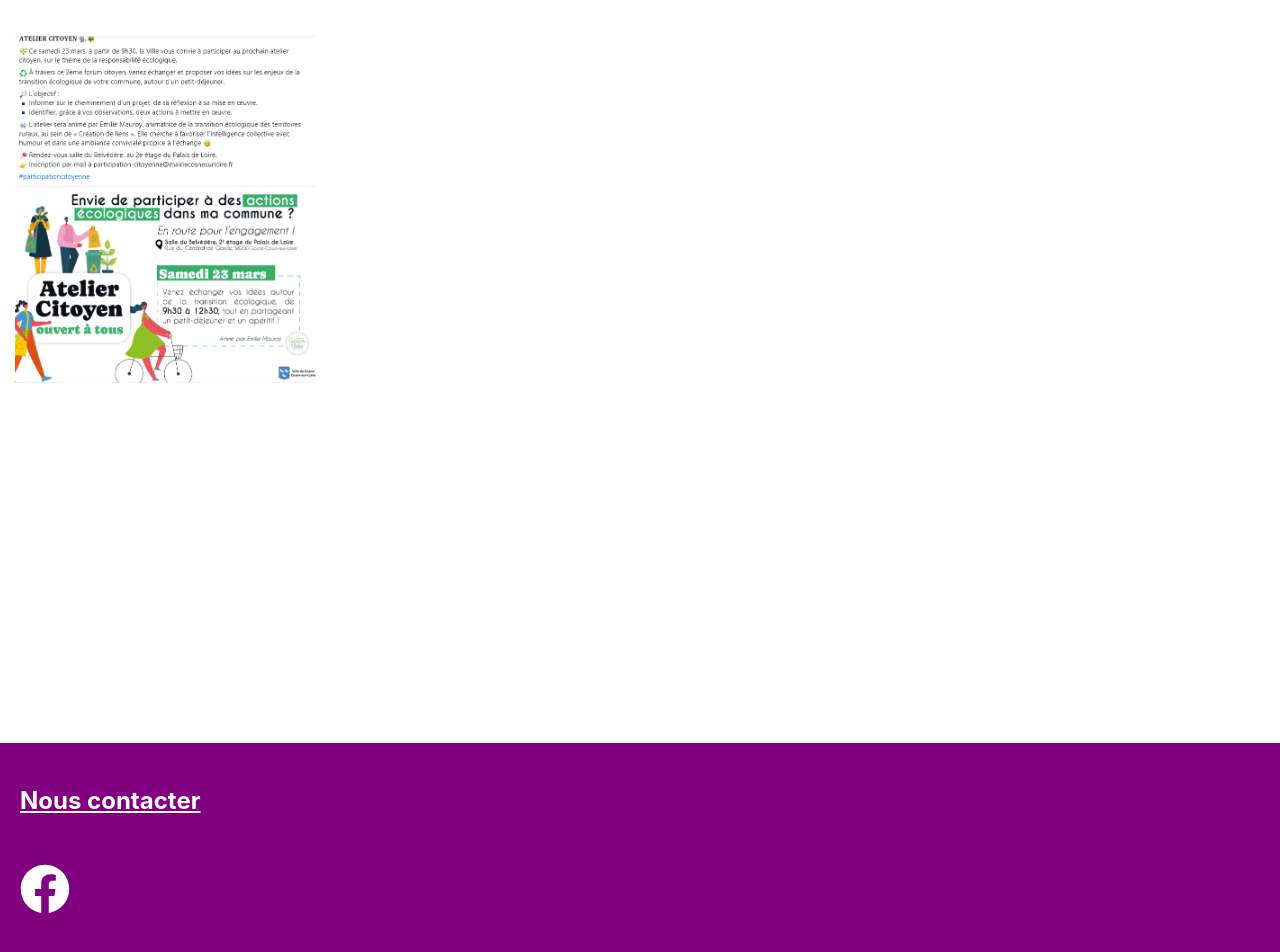
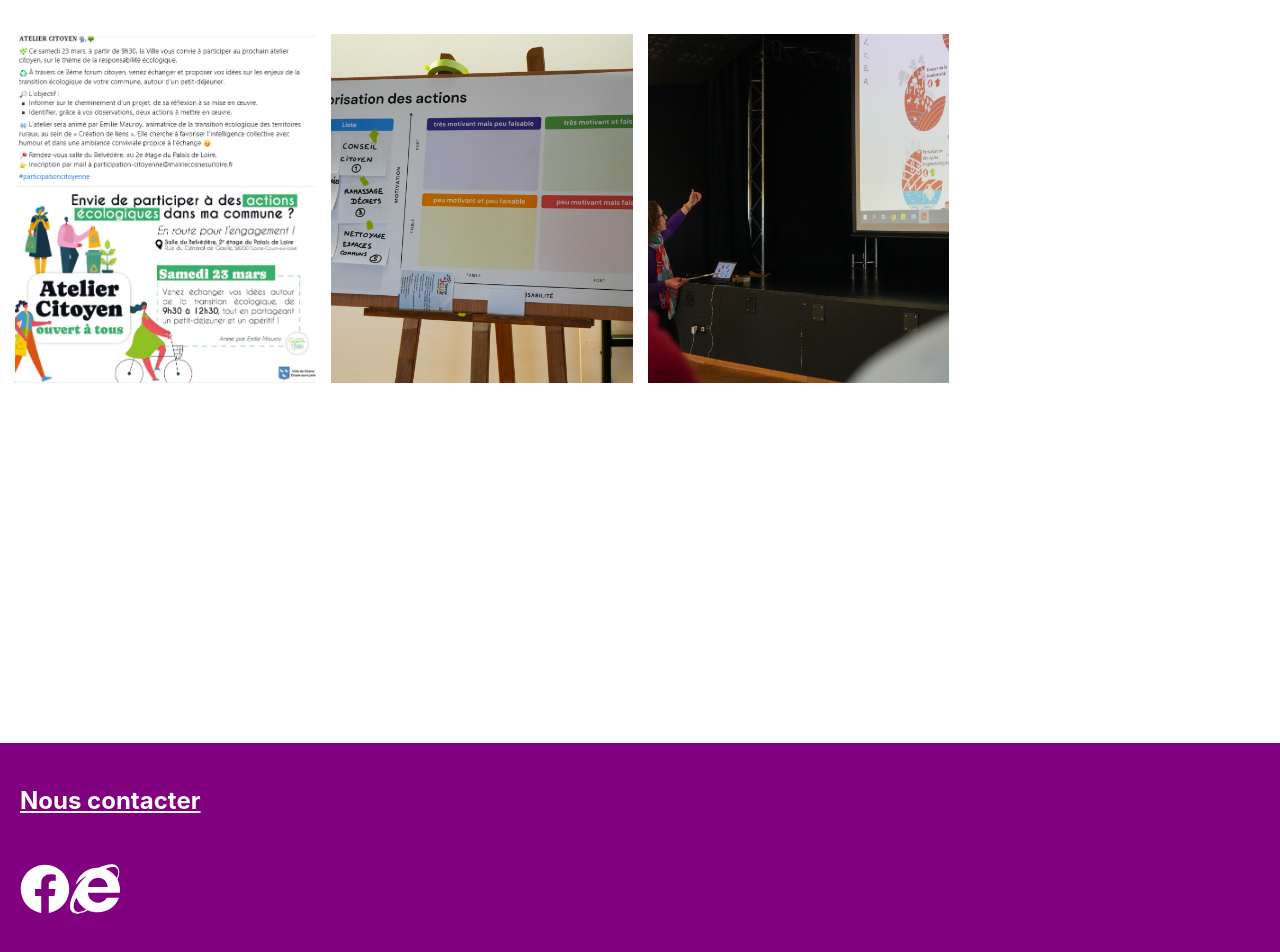
Before and after one commit to silenthill99/JardinPedagogique, a React (Vite) app: page /portfolio in a window 1280 px wide. Shown: the part 354-1306 px from the top of the page. Built offline with nearby package versions, Linux system fonts and the light colour scheme.

Commit message:
Mise à jour du projet

```diff
--- a/src/App.jsx
+++ b/src/App.jsx
@@ -2,6 +2,7 @@ import './css/App.css'
 import Home from "./pages/Home.jsx";
 import {NavLink, Route, Routes} from "react-router-dom";
 import { FaFacebook } from "react-icons/fa";
+import { SiInternetexplorer } from "react-icons/si";
 import Portfolio from "./pages/Portfolio.jsx";
 
 function App() {
@@ -27,7 +28,10 @@ function App() {
             <footer>
                 <h2>Nous contacter</h2>
                 <a href="https://www.facebook.com/E2CNievre" target={"_blank"}>
-                    <FaFacebook color={"white"} size={50}/>
+                    <FaFacebook size={50}/>
+                </a>
+                <a href="https://e2cnievre.fr" target={"_blank"}>
+                    <SiInternetexplorer size={50}/>
                 </a>
             </footer>
         </>
--- a/src/css/App.css
+++ b/src/css/App.css
@@ -39,6 +39,7 @@ footer h2 {
 }
 footer svg {
   transform: translateY(50%);
+  color: white;
 }
 footer a:hover {
   opacity: 0.5;
--- a/src/css/App.scss
+++ b/src/css/App.scss
@@ -40,6 +40,7 @@ footer {
   }
   svg {
     transform: translateY(50%);
+    color: white;
   }
   a {
     &:hover {
--- a/src/css/Portfolio.css
+++ b/src/css/Portfolio.css
@@ -1,6 +1,7 @@
 .portfolio {
   display: grid;
   grid-template-columns: 1fr 1fr 1fr 1fr;
+  grid-template-rows: repeat(1, 1fr);
   gap: 15px;
   margin: 0 15px;
 }
--- a/src/css/Portfolio.scss
+++ b/src/css/Portfolio.scss
@@ -1,6 +1,7 @@
 .portfolio {
   display: grid;
   grid-template-columns: 1fr 1fr 1fr 1fr;
+  grid-template-rows: repeat(1, 1fr);
   gap: 15px;
   margin: 0 15px;
   img {
--- a/src/pages/Portfolio.jsx
+++ b/src/pages/Portfolio.jsx
@@ -26,6 +26,14 @@ const imageLink = [
     {
         link: "23 mars  - 3e Forum Citoyen Responsabilité écologique.png",
         alt: "Affiche"
+    },
+    {
+        link: "418171939_1376080656561973_1780255866686462083_n.jpg",
+        alt: "Tableau"
+    },
+    {
+        link: "419044626_1376080719895300_3984056632727648427_n.jpg",
+        alt: "Présentation"
     }
 ]
 
```
Also changed, not shown: 2 other files (tests, documents, lock files or other folders).
